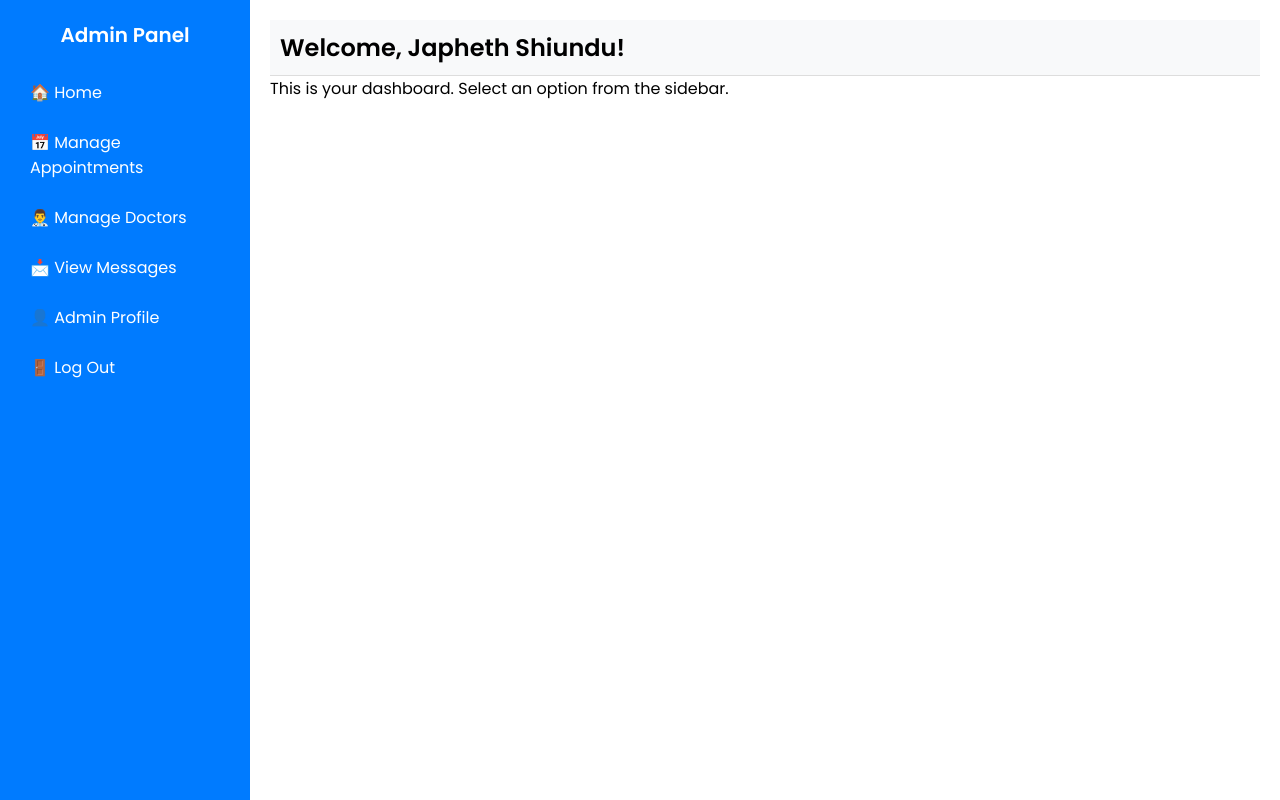
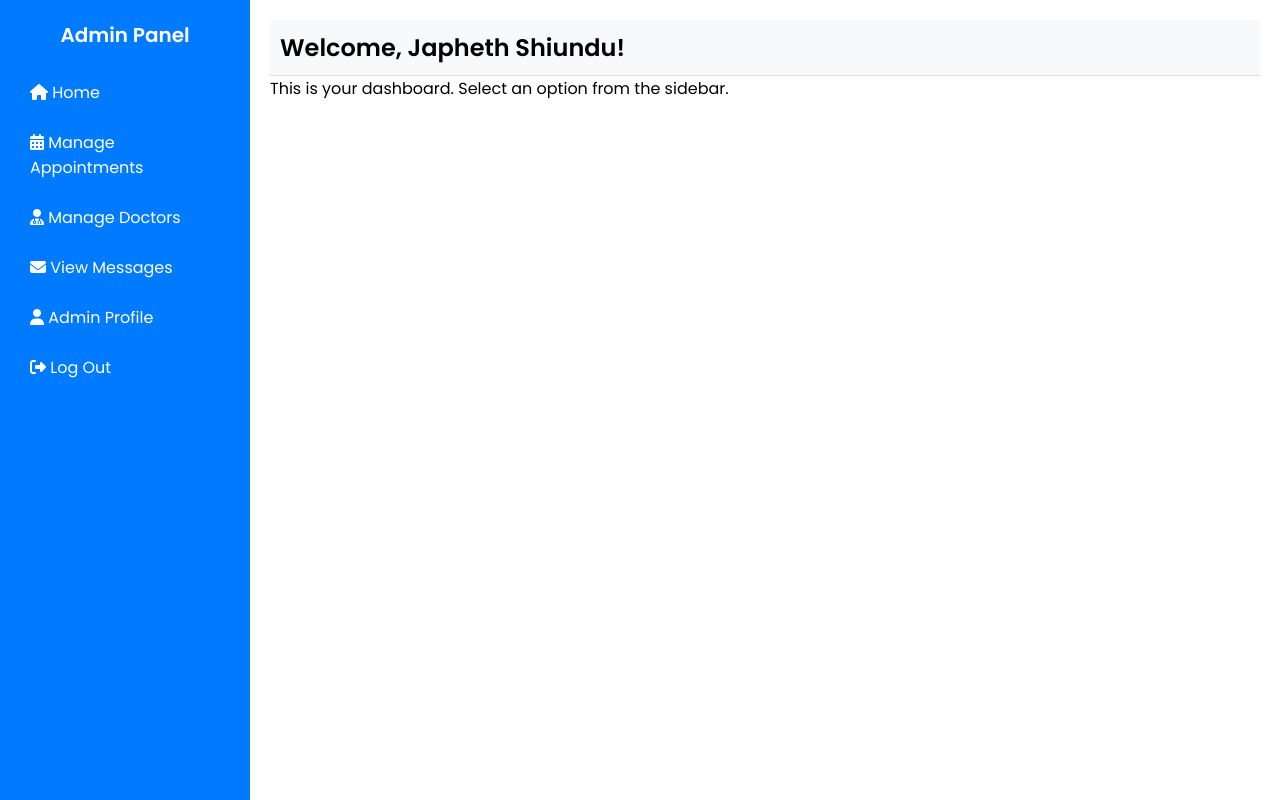
Before and after one commit to japheth-shiundu/telemedicine, a PHP site: page /admin-panel/dashboard.php in a window 1280 px wide. Run offline with PHP 8.4, Linux system fonts and the light colour scheme; a user stored in the database is signed in; data comes from the database, SQL or seed files in the repository.

Commit message:
Update dashboard.php
changed the icons of the side-bar

```diff
--- a/admin-panel/dashboard.php
+++ b/admin-panel/dashboard.php
@@ -23,6 +23,8 @@ try {
     <meta name="viewport" content="width=device-width, initial-scale=1.0">
     <title>Admin Dashboard</title>
     <link href="https://fonts.googleapis.com/css2?family=Poppins:wght@300;400;600&display=swap" rel="stylesheet">
+    <link rel="stylesheet" href="https://cdnjs.cloudflare.com/ajax/libs/font-awesome/6.4.2/css/all.min.css">
+
     <style>
         * { font-family: 'Poppins', sans-serif; margin: 0; padding: 0; box-sizing: border-box; }
         body { display: flex; height: 100vh; }
@@ -37,12 +39,13 @@ try {
 <body>
     <div class="sidebar">
         <h2>Admin Panel</h2>
-        <a href="index.php">🏠 Home</a>
-        <a href="manage_appointments.php">📅 Manage Appointments</a>
-        <a href="manage_doctors.php">👨‍⚕️ Manage Doctors</a>
-        <a href="messages.php">📩 View Messages</a>
-        <a href="profile.php">👤 Admin Profile</a>
-        <a href="logout.php">🚪 Log Out</a>
+        <a href="index.php"><i class="fas fa-home"></i> Home</a>
+        <a href="manage_appointments.php"><i class="fas fa-calendar-alt"></i> Manage Appointments</a>
+        <a href="manage_doctors.php"><i class="fas fa-user-md"></i> Manage Doctors</a>
+        <a href="messages.php"><i class="fas fa-envelope"></i> View Messages</a>
+        <a href="profile.php"><i class="fas fa-user"></i> Admin Profile</a>
+        <a href="logout.php"><i class="fas fa-sign-out-alt"></i> Log Out</a>
+
     </div>
     <div class="content">
         <header>
```
